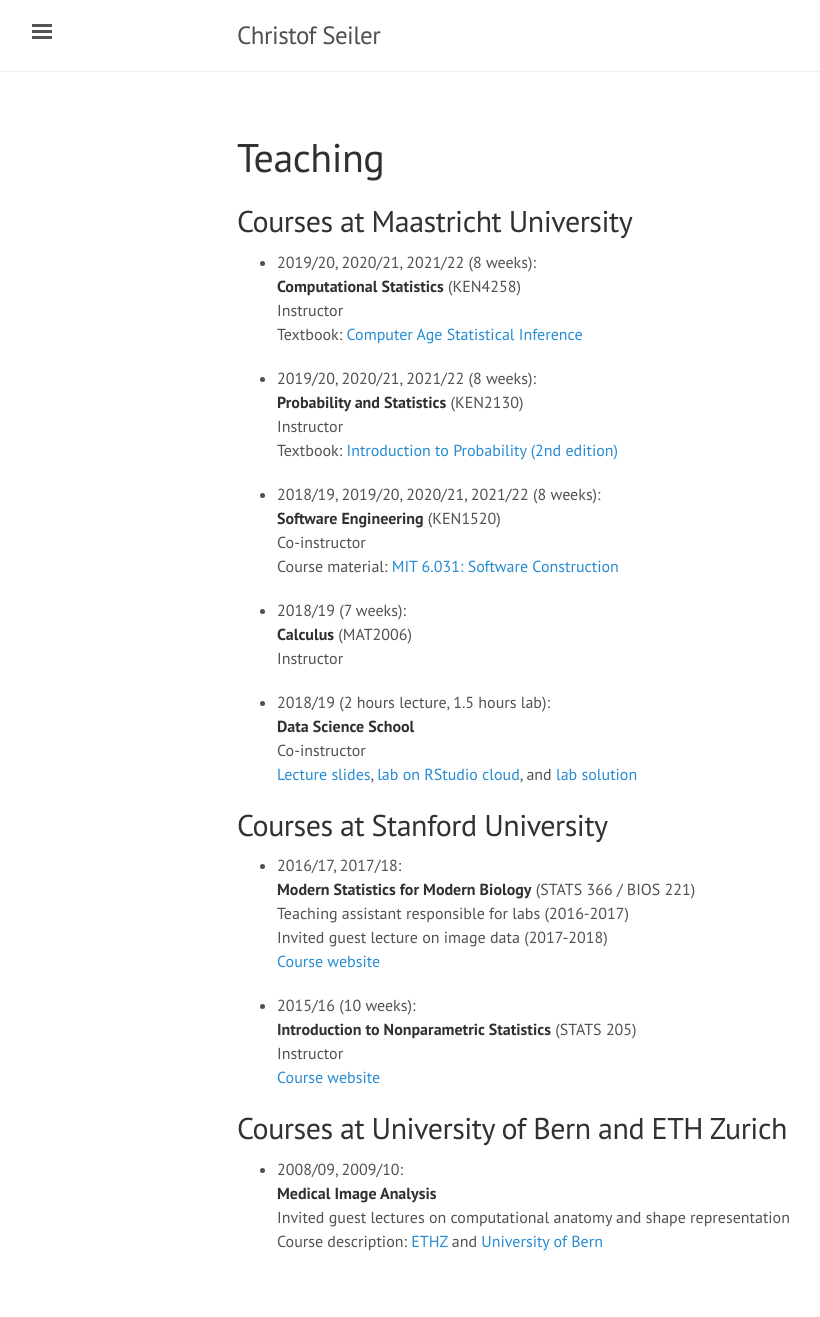
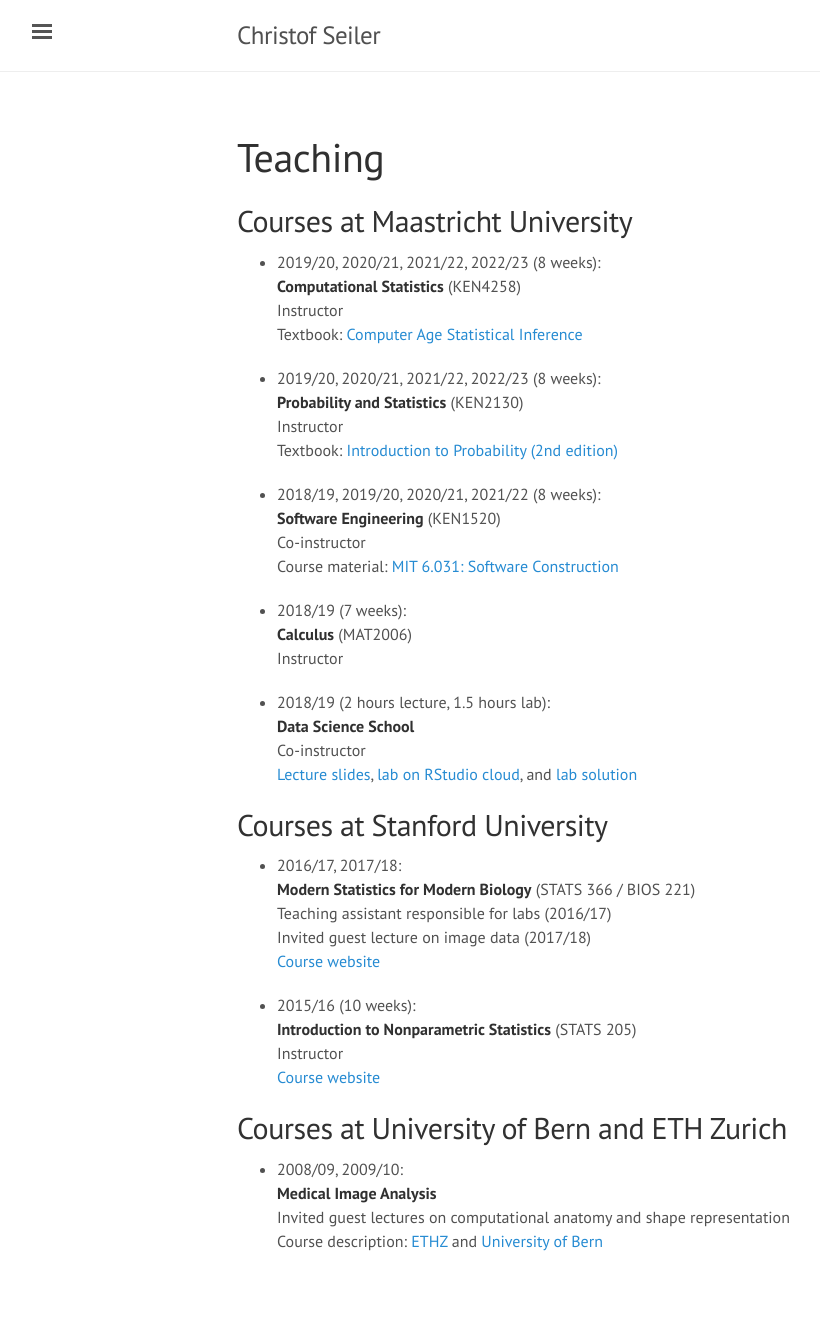
Before and after one commit to ChristofSeiler/ChristofSeiler.github.io, a Jekyll site: the page built from teaching.md, in a window 1280 px wide. Shown: the whole page, without its empty margins (3-823 px from the left). Built offline with Jekyll 4.4.1, drawn with Linux system fonts in a browser that asks for light colours.

Commit message:
Update teaching.md

```diff
--- a/teaching.md
+++ b/teaching.md
@@ -5,12 +5,12 @@ title: Teaching
 
 ## Courses at Maastricht University
 
-* 2019/20, 2020/21, 2021/22 (8 weeks): <br>
+* 2019/20, 2020/21, 2021/22, 2022/23 (8 weeks): <br>
 **Computational Statistics** (KEN4258) <br>
 Instructor <br>
 Textbook: [Computer Age Statistical Inference](https://web.stanford.edu/~hastie/CASI/)
 
-* 2019/20, 2020/21, 2021/22 (8 weeks): <br>
+* 2019/20, 2020/21, 2021/22, 2022/23 (8 weeks): <br>
 **Probability and Statistics** (KEN2130) <br>
 Instructor <br>
 Textbook: [Introduction to Probability (2nd edition)](https://drive.google.com/file/d/1VmkAAGOYCTORq1wxSQqy255qLJjTNvBI/view)
@@ -33,8 +33,8 @@ Co-instructor <br>
 
 * 2016/17, 2017/18: <br>
 **Modern Statistics for Modern Biology** (STATS 366 / BIOS 221) <br>
-Teaching assistant responsible for labs (2016-2017) <br>
-Invited guest lecture on image data (2017-2018) <br>
+Teaching assistant responsible for labs (2016/17) <br>
+Invited guest lecture on image data (2017/18) <br>
 [Course website](http://web.stanford.edu/class/bios221/index.html)
 
 * 2015/16 (10 weeks): <br>
```
